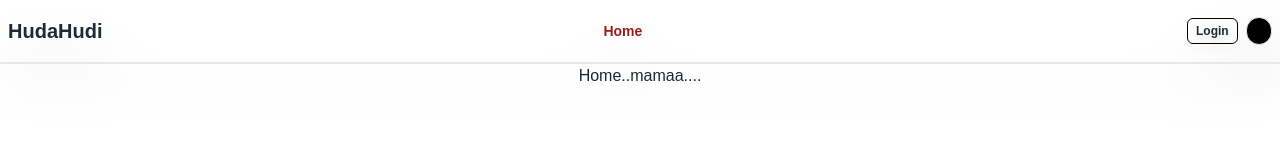
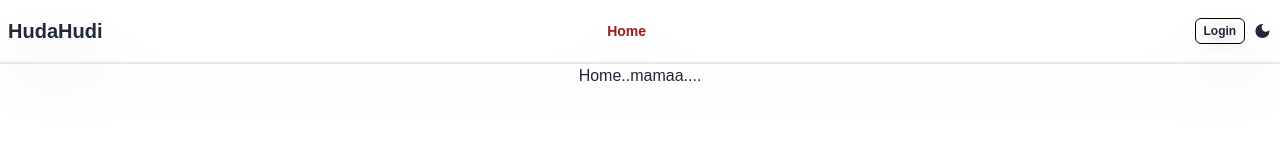
Before and after one commit to devalienbrain/react-auth-mongo-practice-client, a React (Vite) app: page / in a window 1280 px wide. Shown: the top 160 px of the page. Built offline with nearby package versions, Linux system fonts and the light colour scheme; no server answers.

Commit message:
dark light mode toggle icon set

```diff
--- a/src/components/Header/NavBar.jsx
+++ b/src/components/Header/NavBar.jsx
@@ -3,6 +3,8 @@ import { NavLink, useNavigate } from "react-router-dom";
 import { Link } from "react-router-dom";
 import { AuthContext } from "../../Provider/AuthProvider";
 import { ToastContainer } from "react-toastify";
+import { FiSun } from "react-icons/fi";
+import { MdDarkMode } from "react-icons/md";
 
 const NavBar = () => {
   const { user, logOut } = useContext(AuthContext);
@@ -103,10 +105,17 @@ const NavBar = () => {
             </div>
           )}
         </div>
-        <button
-          onClick={toggleTheme}
-          className="ml-2 rounded-full w-7 h-7 border text-xs bg-black"
-        ></button>
+        {currentTheme === "light" ? (
+          <MdDarkMode
+            onClick={toggleTheme}
+            className="ml-2 rounded-full w-5 h-5 text-xs"
+          ></MdDarkMode>
+        ) : (
+          <FiSun
+            onClick={toggleTheme}
+            className="ml-2 rounded-full w-5 h-5 text-xs"
+          ></FiSun>
+        )}
       </div>
     </>
   );
```
